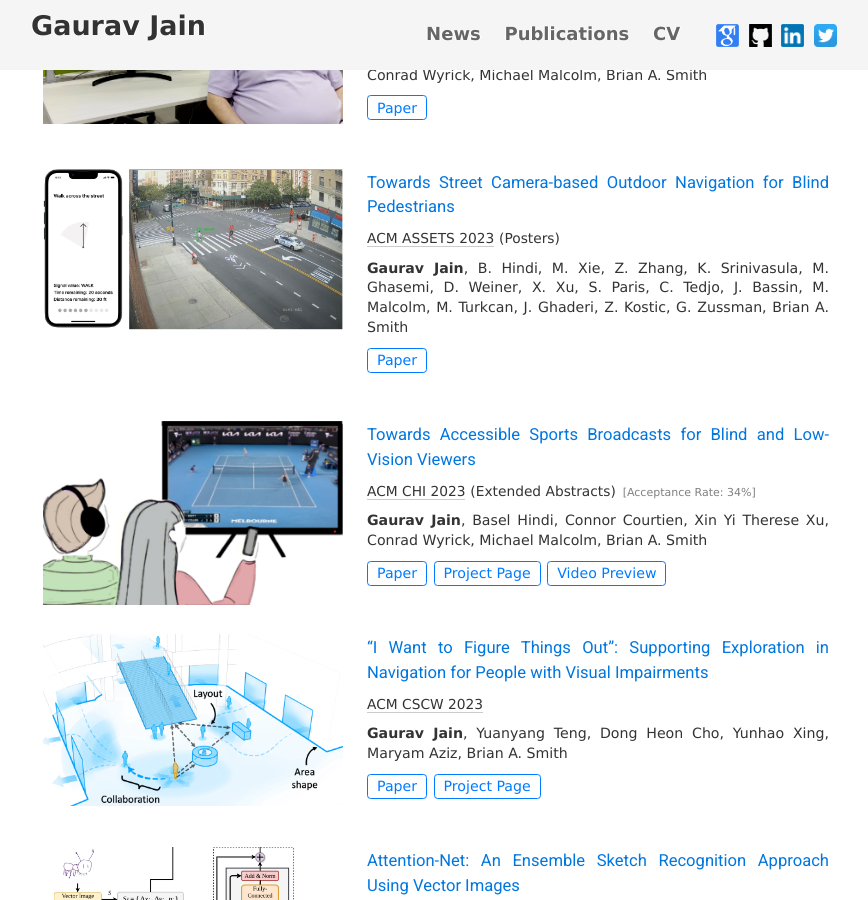
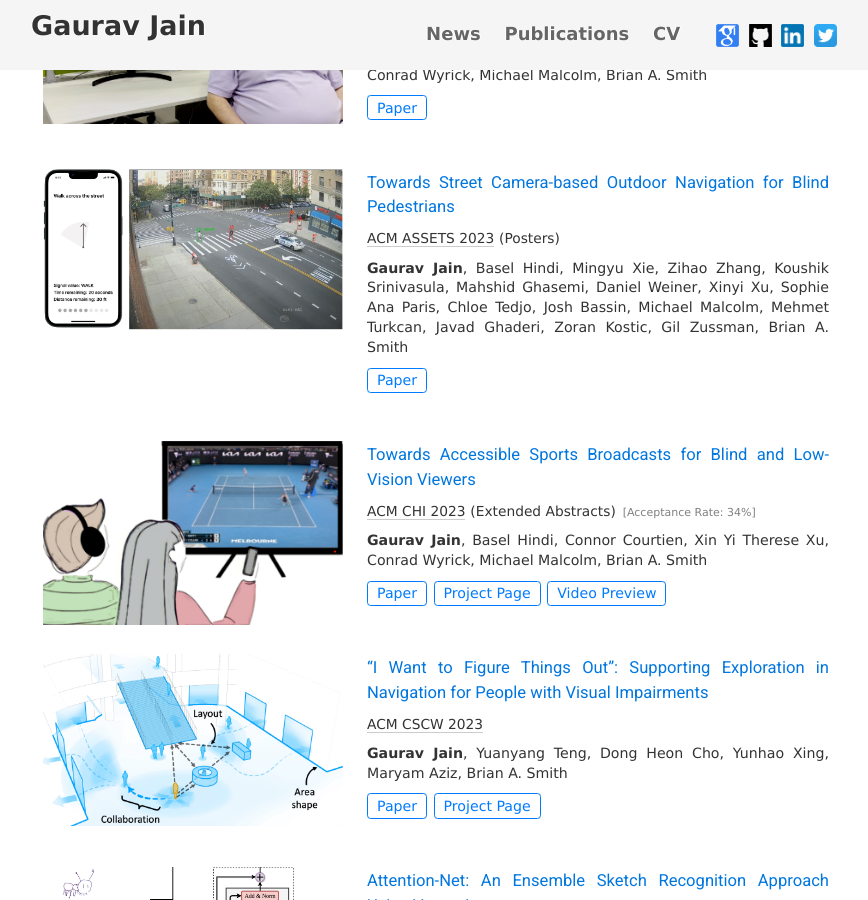
Before and after one commit to Gaurav1302/gaurav1302.github.io, a Jekyll site: the page built from index.html, in a window 1280 px wide and 900 px high, scrolled down 1130 px. Shown: the whole window, without its empty margins (204-1072 px from the left). Built offline with Jekyll 4.4.1, drawn with Linux system fonts in a browser that asks for light colours; nearby versions of some CDN libraries.

Commit message:
minor fix

```diff
--- a/index.html
+++ b/index.html
@@ -217,7 +217,7 @@ tags: about
             <!--  <span class = "accept_rate">[Acceptance Rate: 34%]</span> -->
          </p>
           <p class="authors">
-          <span class="me_author"> Gaurav Jain</span>, <span class="co_author">B. Hindi, M. Xie, Z. Zhang, K. Srinivasula, M. Ghasemi, D. Weiner, X. Xu, S. Paris, C. Tedjo, J. Bassin, M. Malcolm, M. Turkcan, J. Ghaderi, Z. Kostic, G. Zussman, Brian A. Smith</span>
+          <span class="me_author"> Gaurav Jain</span>, <span class="co_author">Basel Hindi, Mingyu Xie, Zihao Zhang, Koushik Srinivasula, Mahshid Ghasemi, Daniel Weiner, Xinyi Xu, Sophie Ana Paris, Chloe Tedjo, Josh Bassin, Michael Malcolm, Mehmet Turkcan, Javad Ghaderi, Zoran Kostic, Gil Zussman, Brian A. Smith</span>
             <br />
           </p>
           <a href="https://gaurav1302.github.io/files/ASSETS_preprint.pdf" class="btn btn-outline-primary btn-sm" role="button"
```
